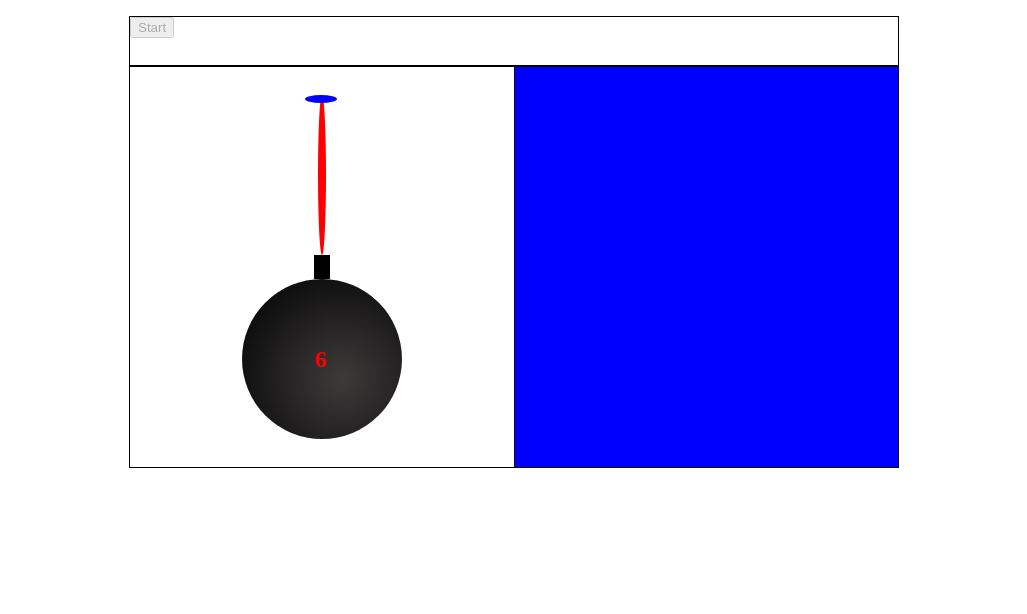
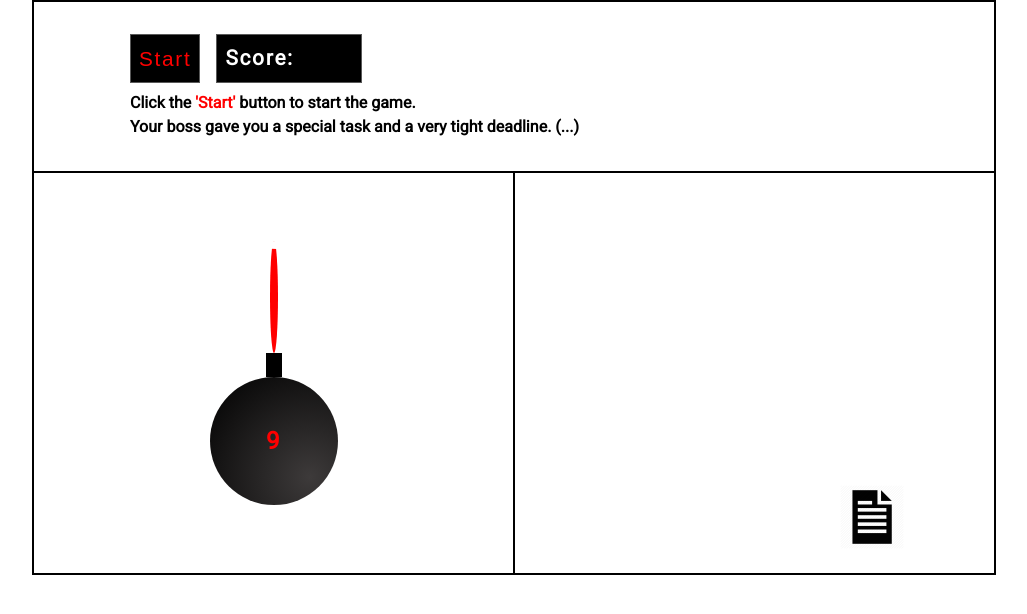
Before and after one commit to klakali/game-bomb, a plain HTML site: page index.html in a window 1280 px wide. Both pictures are taken after a click on the button "Start". Shown: the whole page, without its empty margins (126-1153 px from the left). Drawn offline with Linux system fonts and the light colour scheme.

Commit message:
Field area completed

```diff
--- a/index.html
+++ b/index.html
@@ -1,22 +1,31 @@
 <!DOCTYPE html>
 <html>
+
 <head>
     <meta charset="UTF-8">
     <title>title</title>
     <link rel="stylesheet" type="text/css" href="style.css">
-    <link href="https://fonts.googleapis.com/css?family=Permanent+Marker" rel="stylesheet">
-    <script defer src="script.js" type="text/javascript"></script>
+    <link href="https://fonts.googleapis.com/css?family=Heebo|Permanent+Marker" rel="stylesheet">
+
 </head>
+
 <body>
     <div class="main-container">
         <section id="results">
+            <div class="results-table">
                 <button class="start" id="button">Start</button>
+                <div class="start score">Score:</div>
+            </div>
+            <div class="results-desc">
+                <p id="results-start-desc">Click the <span class="start-desc">'Start'</span> button to start the game.</p>
+                <p>Your boss gave you a special task and a very tight deadline. (...)</p>
+            </div>
         </section>
 
         <section class="game-area">
             <div class="deadline">
                 <div class="bomb-area" id="bomb">
-              <div class="counting-line"></div>
+                    <div id="counting-line"></div>
                     <div class="bomb-element-fuse"></div>
                     <div class="bomb-element"></div>
                     <div class="bomb">
@@ -28,9 +37,11 @@
                 </div>
             </div>
 
-            <div id="field"></div>
+            <div id="field">
+            </div>
         </section>
     </div>
 </body>
+<script defer src="script.js" type="text/javascript"></script>
 
 </html>
--- a/script.js
+++ b/script.js
@@ -1,61 +1,93 @@
-// Reset the game
+// Reset the game ----- in progress
 function resetGame() {
-    var counter = 10;
-    var resetButton = document.createElement("button");
-    var resultsArea = document.getElementById("results");
-
-      resultsArea.appendChild(resetButton);
-
     boomText.style.display = 'none';
     bomb.style.display = 'block';
-    button.innerHTML = 'Play again';
     bomb.style.WebkitAnimation = 'none';
+    document.getElementById("counting-line").style.height = "0.5rem";
 }
 
 //Counting
-let counter = 7;
 var button = document.getElementById("button");
 var number = document.getElementById("counting-number");
 var boomText = document.getElementById('boom');
 var bomb = document.getElementById('bomb');
+var fieldArea = document.getElementById("field");
+var startDescription = document.getElementById("results-start-desc");
+var counter = 10;
+
 
 function countingDown() {
     var deadlineCountdown = setInterval(function () {
         number.innerHTML = counter;
-        console.log(counter);
         counter--
-        if (counter < 5) {
-            bomb.style.WebkitAnimation = "bomb-shake 0.5s 20";
+        if (counter === 4) {
+            document.getElementById("counting-line").style.height = "2rem";
         }
         if (counter < 3) {
-            bomb.style.WebkitAnimation = "bomb-raise 0.5s 20";
+            bomb.style.WebkitAnimation = "bomb-shake 0.5s 20";
+            document.getElementById("counting-line").style.height = "4rem";
         }
-        if (counter === 0) {
+        if (counter < 0) {
             bomb.style.display = 'none';
             boomText.style.display = 'block';
+            button.innerHTML = 'Play again';
+            startDescription.innerHTML = 'Click the <span class="start-desc">"Play again"</span> button to start the game';
             clearInterval(deadlineCountdown);
-            resetGame();
         } else {
             boomText.style.display = 'none';
         }
     }, 1000);
 }
-
+// Button Start Game
 button.addEventListener("click", function (event) {
+    counter = 10;
+    resetGame();
     countingDown();
+    caseGenerator();
     button.disabled = true;
     setTimeout(function () {
         button.disabled = false;
     }, 10000);
 
 });
-//END Counting
-
-
+// Button Show Case
 
 //Case generator
 
-var caseElement = document.createElement("div");
-var fieldArea = document.getElementById("field");
-console.log(caseElement);
-caseElement.classList.add('case');
+
+// omg
+function caseGenerator() {
+    var counterCase = counter * 1.7;
+    let time = null;
+    const caseElement = document.createElement("div");
+    var field = document.getElementById("field");
+
+    caseElement.classList.add("case");
+
+    field.appendChild(caseElement);
+
+    function changePosition() {
+        counterCase--
+
+        if (counterCase > 0) {
+
+            Object.assign(
+                caseElement.style, {
+                    top: `${Math.floor(Math.random() * 17) * 5.2}%`,
+                    left: `${Math.floor(Math.random() * 10) * 2.9}rem`
+                }
+            );
+        } else {
+            clearInterval(time);
+            caseElement.parentNode.removeChild(caseElement);
+            return;
+        }
+    }
+
+    function showCase() {
+        changePosition()
+        time = setInterval(changePosition, 700);
+    }
+
+    showCase();
+};
--- a/style.css
+++ b/style.css
@@ -3,19 +3,87 @@
    License: none (public domain)
 */
 
-html, body, div, span, applet, object, iframe,
-h1, h2, h3, h4, h5, h6, p, blockquote, pre,
-a, abbr, acronym, address, big, cite, code,
-del, dfn, em, img, ins, kbd, q, s, samp,
-small, strike, strong, sub, sup, tt, var,
-b, u, i, center,
-dl, dt, dd, ol, ul, li,
-fieldset, form, label, legend,
-table, caption, tbody, tfoot, thead, tr, th, td,
-article, aside, canvas, details, embed,
-figure, figcaption, footer, header, hgroup,
-menu, nav, output, ruby, section, summary,
-time, mark, audio, video {
+html,
+body,
+div,
+span,
+applet,
+object,
+iframe,
+h1,
+h2,
+h3,
+h4,
+h5,
+h6,
+p,
+blockquote,
+pre,
+a,
+abbr,
+acronym,
+address,
+big,
+cite,
+code,
+del,
+dfn,
+em,
+img,
+ins,
+kbd,
+q,
+s,
+samp,
+small,
+strike,
+strong,
+sub,
+sup,
+tt,
+var,
+b,
+u,
+i,
+center,
+dl,
+dt,
+dd,
+ol,
+ul,
+li,
+fieldset,
+form,
+label,
+legend,
+table,
+caption,
+tbody,
+tfoot,
+thead,
+tr,
+th,
+td,
+article,
+aside,
+canvas,
+details,
+embed,
+figure,
+figcaption,
+footer,
+header,
+hgroup,
+menu,
+nav,
+output,
+ruby,
+section,
+summary,
+time,
+mark,
+audio,
+video {
     margin: 0;
     padding: 0;
     border: 0;
@@ -23,37 +91,73 @@ time, mark, audio, video {
     font: inherit;
     vertical-align: baseline;
 }
+
 /* General */
 body {
     width: 100%;
     height: 100%;
+    font-family: 'Heebo', sans-serif;
+    font-weight: 700;
 }
+
 .main-container {
-    width: 60%;
+    max-width: 60rem;
     margin: 0 auto;
     height: 100%;
     display: flex;
     flex-direction: column;
     justify-content: center;
     align-items: center;
+    border: 2px solid black;
 }
+
 /* END General */
 /* Results */
 #results {
-    margin-top: 1rem;
-    height: 3rem;
-    min-width: 100%;
-    border: 1px solid black;
+    padding: 2rem;
+    width: 80%;
+    display: flex;
+    flex-wrap: wrap;
+    flex-direction: column;
+}
+.results-table {
+    display: flex;
+    flex-wrap: wrap;
+}
+.results-desc {
+    display: flex;
+    flex-wrap: wrap;
+    flex-direction: column;
+    justify-content: flex-start;
+}
+.start {
+    padding: 0.5rem;
+    margin-bottom: 0.5rem;
+    background-color: black;
+    font-size: 1.3rem;
+    color: red;
+    text-shadow: 0 1px 0 black;
+    letter-spacing: 1.7px;
+    border: 1.5px solid #595959;
+}
+.start-desc{
+    color: red;
+}
+.score {
+    width: 8rem;
+    margin-left: 1rem;
+    color: #fff;
 }
 /* END Results */
 /* Bomb */
 .deadline {
     width: 50%;
-    min-height: 25rem;
     display: flex;
     justify-content: center;
     align-items: center;
+    border-top: 2px solid black;
 }
+
 .bomb-area {
     position: relative;
     animation-iteration-count: infinite;
@@ -62,23 +166,26 @@ body {
     width: 100%;
     background-clip: black;
 }
-.counting-line {
+
+#counting-line {
     position: absolute;
     right: 46%;
     width: 2rem;
     height: 0.5rem;
-  background-color: blue;
+    background-color: #fff;
     z-index: 100;
     border-radius: 50%;
 }
+
 .bomb-element-fuse {
     position: relative;
     width: 0.5rem;
-  min-height: 10em;
+    min-height: 7em;
     background-color: red;
     border-radius: 70%;
     margin: 0 auto;
 }
+
 .bomb-element {
     position: relative;
     margin: 0 auto;
@@ -86,79 +193,85 @@ margin: 0 auto;
     height: 1.5rem;
     background-color: #000;
 }
+
 .bomb {
     margin: 0 auto;
     display: flex;
     align-items: center;
     justify-content: center;
     position: relative;
-  width: 10rem;
-  min-height: 10rem;
+    width: 8rem;
+    min-height: 8rem;
     background-color: #000;
     background: radial-gradient(circle at 100px 100px, #3d3a3a, #000);
     border-radius: 50%;
 }
+
 #counting-number {
     color: red;
     text-align: center;
     font-size: 1.5rem;
-  letter-spacing: 0.1rem;;
+    letter-spacing: 0.1rem;
     font-weight: 700;
 }
+
 /* Boom text */
 #boom {
     display: none;
     transition: opacity 2s ease;
 }
+
 .boom-item {
     font-family: 'Permanent Marker', cursive;
-  font-size: 5rem;
+    font-size: 4rem;
     transform: rotate(-15deg);
     transform-origin: 0%;
     text-shadow: 0 0 0.2em red, 0 0 0.2em #F87;
 }
+
 /* Bomb animation */
 @keyframes bomb-shake {
-  0% { transform: translate(1px, 1px) rotate(0deg); }
-  10% { transform: translate(-2px, -2px) rotate(-2deg); }
-  30% { transform: translate(3px, 2px) rotate(0deg); }
-  40% { transform: translate(1px, -1px) rotate(1deg); }
-  50% { transform: translate(-1px, 2px) rotate(-1deg); }
-  70% { transform: translate(3px, 1px) rotate(-3deg); }
-  80% { transform: translate(-1px, -1px) rotate(1deg); }
-  100% { transform: translate(1px, -4px) rotate(-4deg); }
+    10%,
+    30%,
+    50%,
+    70%,
+    90% {
+        transform: translateX(-10px);
     }
-@keyframes bomb-raise {
-    0% { transform: translate(1px, 1px) rotate(0deg) scale(1); }
-  10% { transform: translate(-2px, -2px) rotate(-2deg); }
-  30% { transform: translate(3px, 2px) rotate(0deg); }
-  50% { transform: translate(-1px, 2px) rotate(-5deg) scale(1.15); }
-  70% { transform: translate(3px, 1px) rotate(-3deg); }
-  100% { transform: translate(1px, -4px) rotate(-4deg) scale(1); }
+    20%,
+    40%,
+    60%,
+    80% {
+        transform: translateX(10px);
     }
+}
+
 /*END Bomb animation */
 /* Game area */
 .game-area {
     width: 100%;
-    height: auto;
+    min-height: 25rem;
     display: flex;
-    border: 1px solid black;
 }
+
 /* Field */
 #field {
     position: relative;
+    min-height: 25rem;
     width: 50%;
-    height: auto;
-    border-left: 1px solid;
-    background: blue;
+    height: 100%;
+    border-left: 2px solid black;
+    border-top: 2px solid black;
 }
 
 /* case */
 .case {
+    background-image: url("img/case.png");
+    background-position: center;
+    background-repeat: no-repeat;
+    background-size: cover;
     position: absolute;
-    width: 2rem;
-    height: 2rem;
-    border-radius: 50%;
-    background-color: red;
+    width: 4rem;
+    height: 4rem;
     z-index: 100;
 }
```
Also changed, not shown: img/case.png (added). Lines whose indentation alone changed are shown as unchanged.
